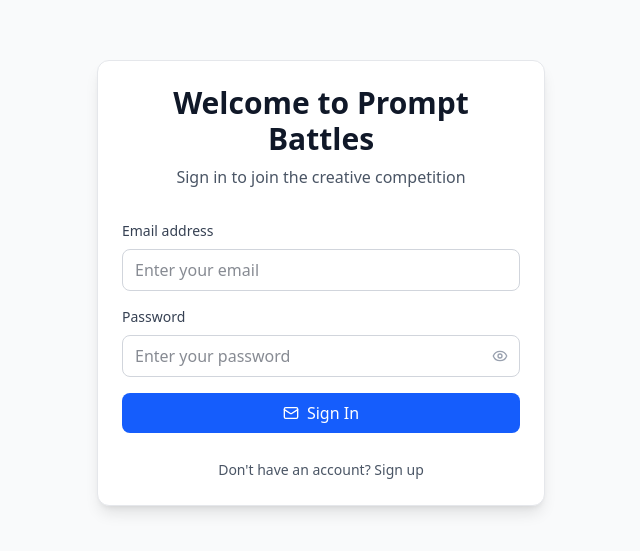
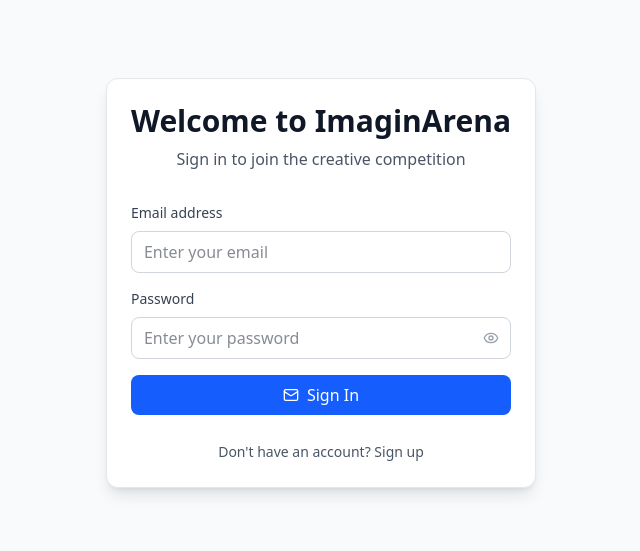
Before and after one commit to LeoBalzoni/ImaginArena, a React (Vite) app: page / in a window 1280 px wide. Shown: the part 117-668 px from the top of the page, without its empty margins (319-959 px from the left). Built offline with nearby package versions, Linux system fonts and the light colour scheme; no server answers.

Commit message:
Add image opening modal during voting phase

```diff
--- a/package.json
+++ b/package.json
@@ -1,5 +1,5 @@
 {
-  "name": "prompt-battles",
+  "name": "imaginarena",
   "private": true,
   "version": "0.0.0",
   "type": "module",
--- a/src/components/Auth/LoginForm.tsx
+++ b/src/components/Auth/LoginForm.tsx
@@ -40,7 +40,7 @@
     <div className="card max-w-md mx-auto">
       <div className="text-center mb-8">
         <h1 className="text-3xl font-bold text-gray-900 mb-2">
-          {isSignUp ? "Join" : "Welcome to"} Prompt Battles
+          {isSignUp ? "Join" : "Welcome to"} ImaginArena
         </h1>
         <p className="text-gray-600">
           {isSignUp
--- a/src/components/Header.tsx
+++ b/src/components/Header.tsx
@@ -39,7 +39,7 @@
             <Crown className="w-8 h-8 text-primary-600" />
             <div>
               <h1 className="text-xl font-bold text-gray-900">
-                Prompt Battles
+                ImaginArena 🎨⚔️
               </h1>
               <p className="text-xs text-gray-500">{getStatusText()}</p>
             </div>
--- a/src/components/Lobby/LobbyScreen.tsx
+++ b/src/components/Lobby/LobbyScreen.tsx
@@ -188,9 +188,7 @@
     <div className="max-w-4xl mx-auto p-6">
       <div className="text-center mb-8">
         <Crown className="w-16 h-16 text-primary-600 mx-auto mb-4" />
-        <h1 className="text-4xl font-bold text-gray-900 mb-2">
-          Prompt Battles
-        </h1>
+        <h1 className="text-4xl font-bold text-gray-900 mb-2">ImaginArena</h1>
         <p className="text-xl text-gray-600">Tournament Lobby</p>
       </div>
 
```
Also changed, not shown: 1 other file (tests, documents, lock files or other folders).
